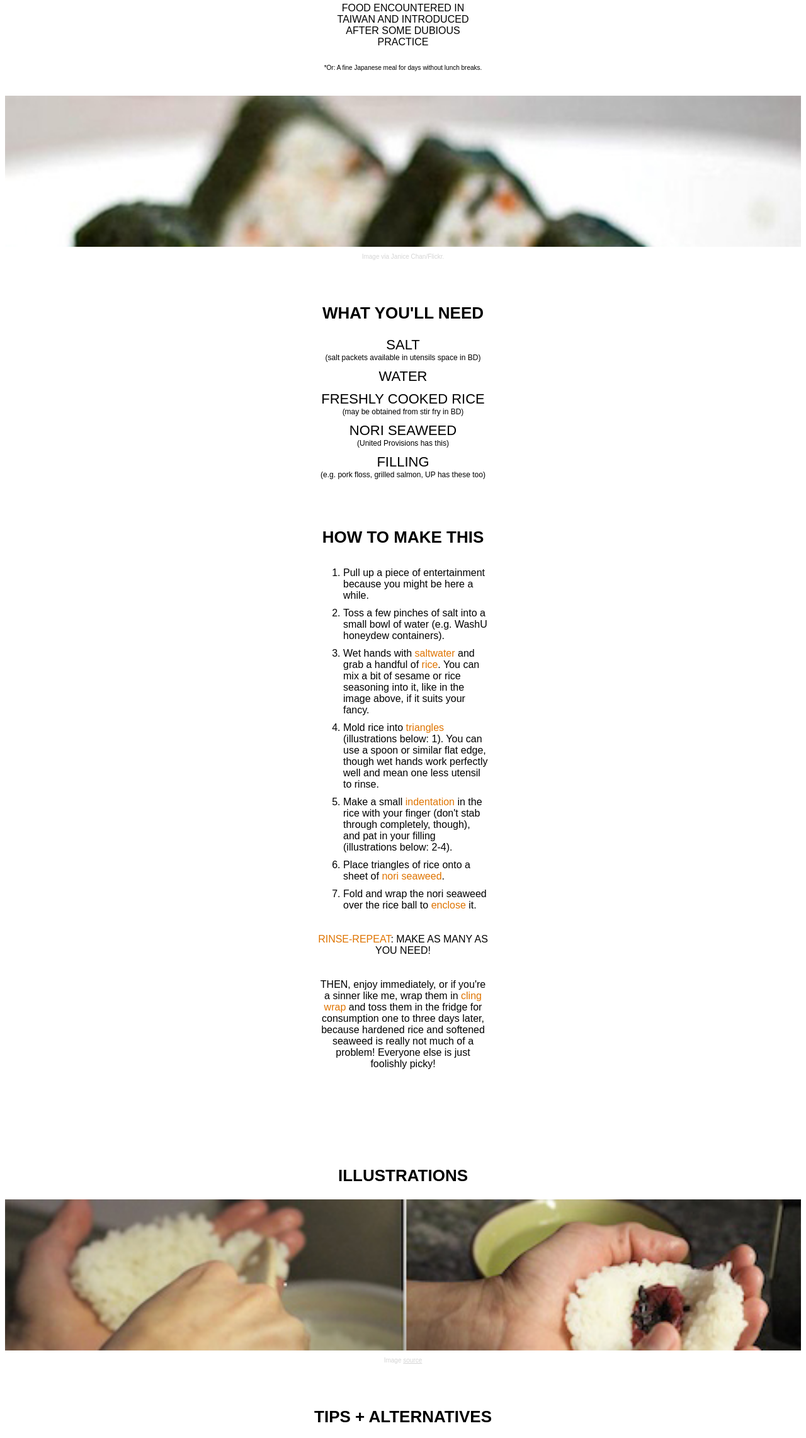
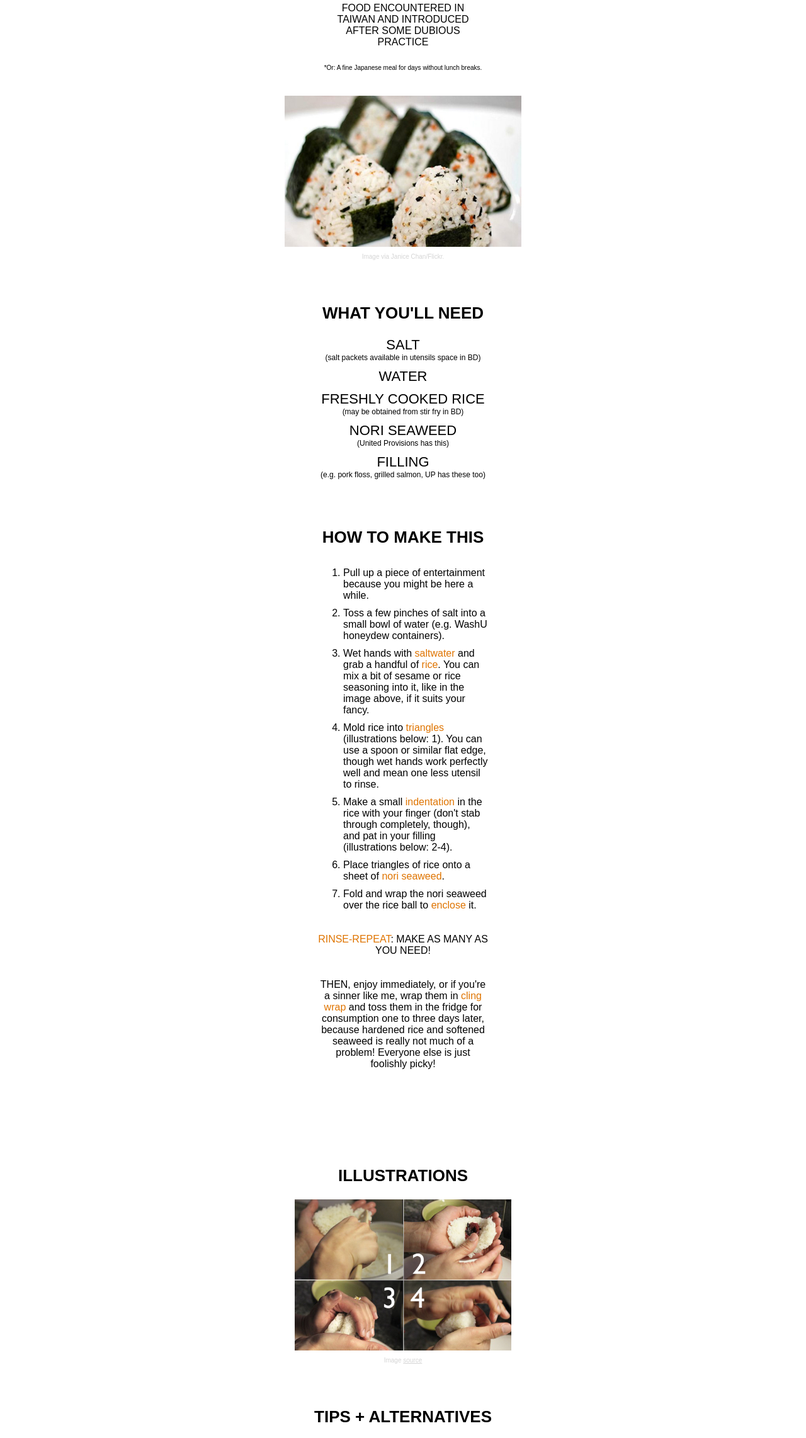
Before and after one commit to diabolicalchainsaws/ifspring2019, a plain HTML site: page recipe-final/index.html in a window 1280 px wide. Shown: the part 186-2470 px from the top of the page at 63% size. Drawn offline with Linux system fonts and the light colour scheme; a web font is replaced by a local one.

Commit message:
Add files via upload

```diff
--- a/recipe-final/css/styles.css
+++ b/recipe-final/css/styles.css
@@ -33,11 +33,12 @@ header h1 {
 #footnote {
 	font-size:10px;
 }
-
 .photosection {
 	height:240px;
+	width:376px;
+	margin:auto;
 	background-image: url("../images/onigiri.jpg");
-	background-size:cover;
+	background-size:376px,240px;
 	background-repeat: no-repeat;
 }
 
@@ -117,9 +118,11 @@ h2 {
 }
 
 .gridsection {
+	width:344px;
 	height:240px;
+	margin:auto;
 	background-image: url("../images/steps.jpg");
-	background-size:cover;
+	background-size:344px, 240px;
 	background-repeat: no-repeat;
 }
 
```
